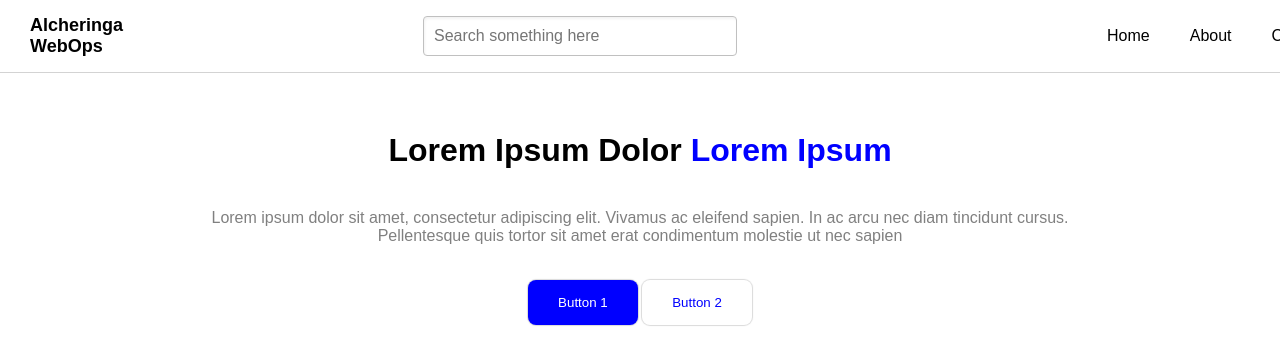
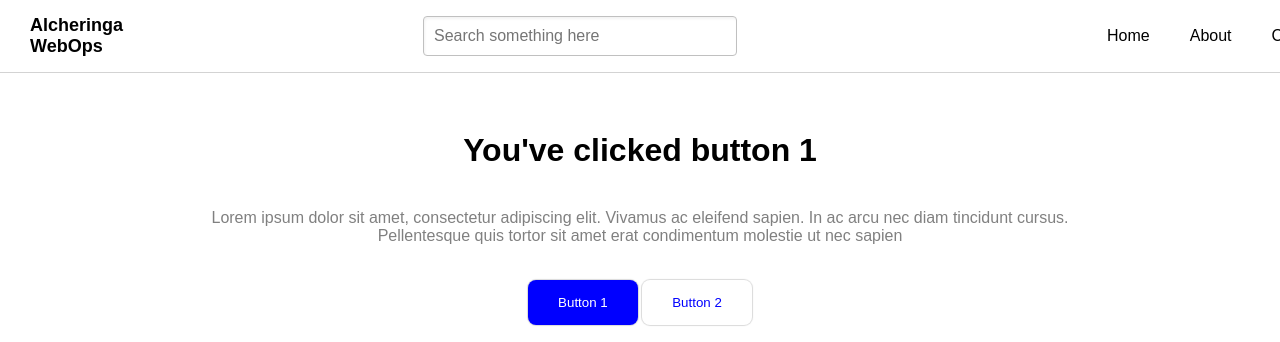
Before and after one commit to mauryakshitij/Alcher-WebOps-task-1, a plain HTML site: page index.html in a window 1280 px wide. Both pictures are taken after a click on the button "Button 1". Shown: the top 342 px of the page. Drawn offline with Linux system fonts and the light colour scheme.

Commit message:
added basic js

```diff
--- a/index.html
+++ b/index.html
@@ -85,6 +85,6 @@
 
 </body>
 
-
+<script src="main.js"></script>
 
 </html>
--- /dev/null
+++ b/main.js
@@ -0,0 +1,9 @@
+const heading = document.getElementsByClassName("heading")[0];
+const btn1 = document.getElementsByClassName("button-1")[0];
+const btn2 = document.getElementsByClassName("button-2")[0];
+btn1.addEventListener('click', function handleClick() {
+    heading.textContent = "You've clicked button 1";
+});
+btn2.addEventListener('click', function handleClick() {
+    heading.textContent = "You've clicked button 2";
+});
```
